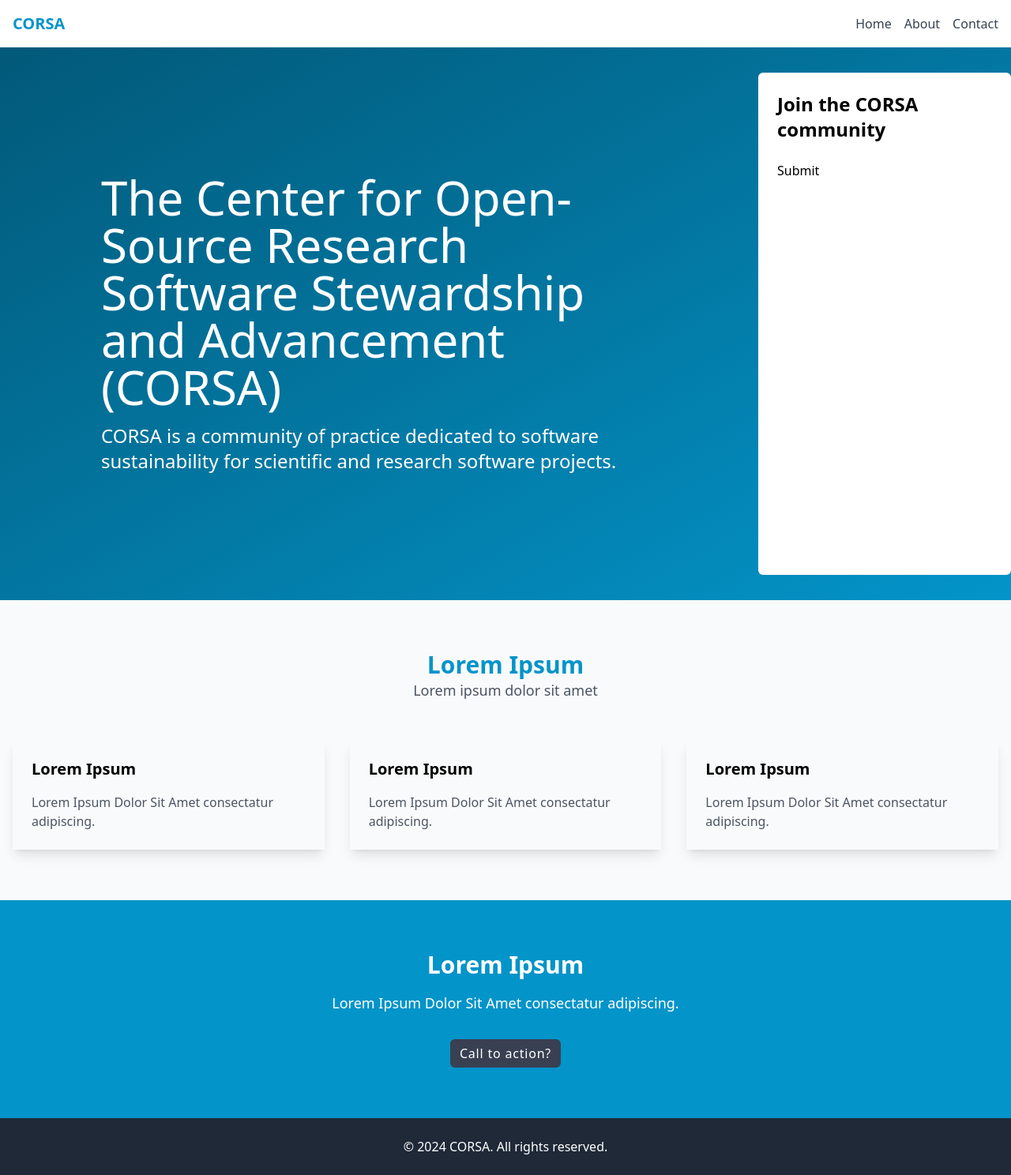
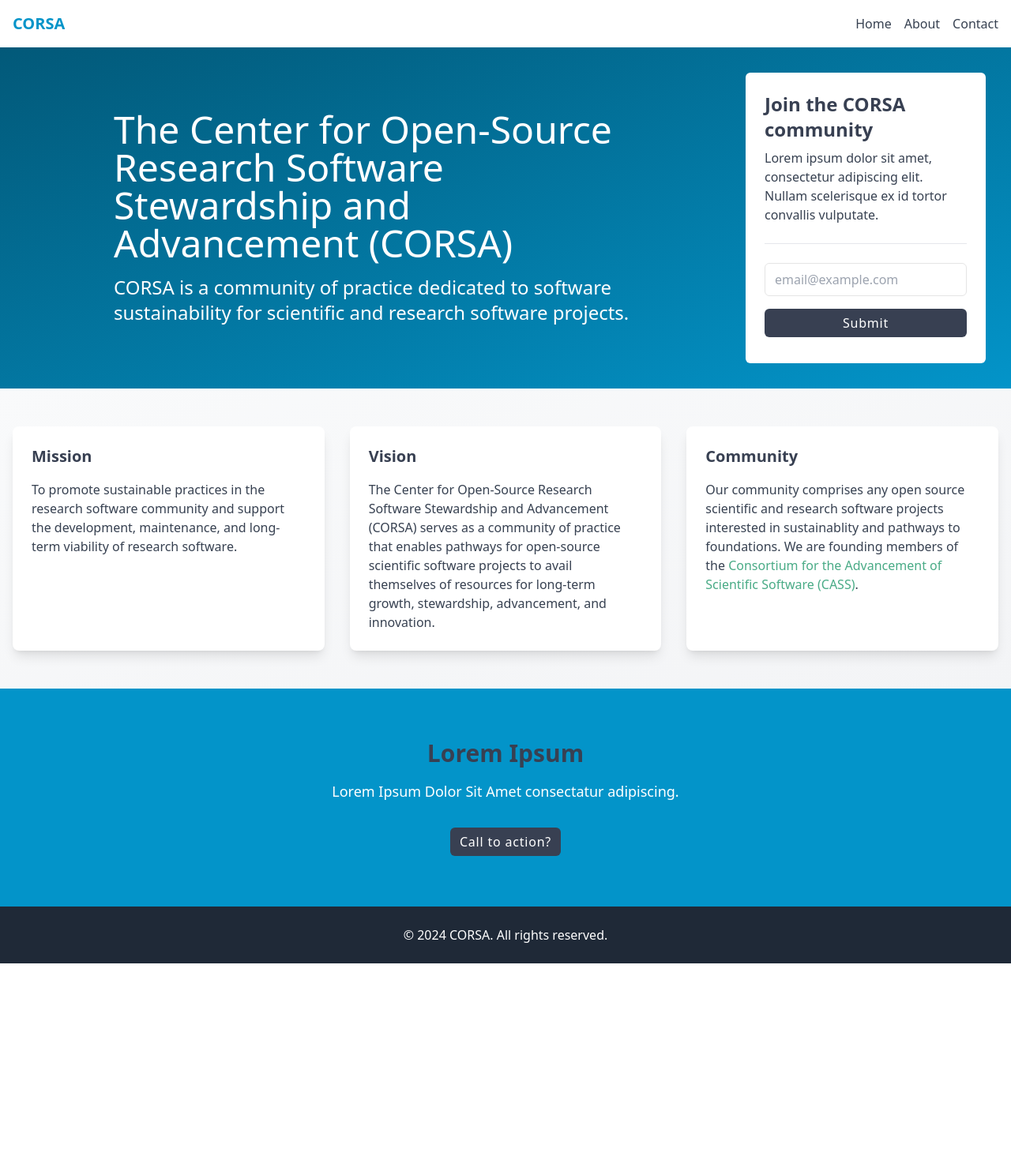
Before and after one commit to jtomeck/corsa, a Jekyll site: the page built from docs/index.html, in a window 1280 px wide. Shown: the whole page at 79% size. Built offline with Jekyll 4.4.1, drawn with Linux system fonts in a browser that asks for light colours; nearby versions of some CDN libraries; after the commit the page ends 1220 px from its top, so only the background shows below that.

Commit message:
Add responsiveness and some new content

```diff
--- a/docs/_includes/custom-styles.html
+++ b/docs/_includes/custom-styles.html
@@ -4,7 +4,7 @@
             /* User-defined hex values */
             --primary: #0394C9;
             --secondary: #373F51;
-            --accent: #5FBB97;
+            --accent: #49AB86;
         }
 
         /* Typography Styles */
@@ -14,7 +14,7 @@
         h4,
         h5,
         h6 {
-            @apply font-bold;
+            @apply font-bold text-secondary;
         }
 
         h1 {
@@ -42,6 +42,14 @@
         }
     }
 
+    a {
+        @apply text-accent;
+    }
+
+    a:hover {
+        @apply underline;
+    }
+
     @layer components {
 
         /*
@@ -53,6 +61,10 @@
 
         .btn {
             @apply duration-200 ease-in-out inline-flex items-center justify-center px-3 py-[6px] rounded-md text-base tracking-wider transition-all gap-2 h-9;
+        }
+
+        .btn:hover {
+            @apply no-underline;
         }
 
         .btn i {
@@ -219,8 +231,20 @@
             color: #9ca3af !important; /* Tailwind's neutral-400 */
         }
 
+        /*
+        Hero
+        */
+
         .hero {
             @apply bg-gradient-to-br from-[#025979] to-primary;
         }
+
+        /*
+        Cards
+        */
+
+        .card {
+            @apply bg-white rounded-lg shadow-lg p-6;
+        }
     }
 </style>
--- a/docs/_layouts/default.html
+++ b/docs/_layouts/default.html
@@ -44,7 +44,7 @@
         <script src="{{ site.baseurl }}/assets/js/script.js" defer></script>
 
     </head>
-    <body class="font-sans antialiased">
+    <body class="font-sans text-gray-700 antialiased">
 
         <!-- Navigation Bar -->
         <nav class="bg-white shadow-lg">
--- a/docs/index.html
+++ b/docs/index.html
@@ -9,50 +9,50 @@
 <!-- Hero Section -->
 <section class="hero bg-primary">
   <div class="container mx-auto py-8">
-    <div class="grid grid-cols-12">
-      <div class="p-32 col-span-9 text-white">
-        <h1 class="text-6xl font-light mb-4">The Center for Open-Source Research Software Stewardship and Advancement (CORSA)</h1>
+    <div class="grid lg:grid-cols-12 px-8">
+      <div class="lg:px-12 xl:px-28 pb-12 lg:pt-12 lg:col-span-9 text-white">
+        <h1 class="text-5xl font-light mb-4 text-white">The Center for Open-Source Research Software Stewardship and Advancement (CORSA)</h1>
         <p class="text-2xl font-normal">CORSA is a community of practice dedicated to software sustainability for scientific and research software projects.</p>
       </div>
-      <div class="bg-white rounded-md col-span-3 p-6">
-        <h3>Join the CORSA community</h3>
-        <input class="" type="email">
-        <button>Submit</button>
+      <div class="bg-white rounded-md lg:col-span-3 p-6">
+        <div class="pb-6">
+          <h3 class="mb-2">Join the CORSA community</h3>
+          <p>Lorem ipsum dolor sit amet, consectetur adipiscing elit. Nullam scelerisque ex id tortor convallis vulputate.</p>
+        </div>
+        <hr>
+        <form class="pt-6 space-y-4" action="">
+          <input class="bg-white border border-neutral-200 rounded-md w-full px-3 py-2 focus:outline-none focus:ring-2 focus:ring-inset focus:ring-secondary focus:ring-offset-15" type="email" placeholder="email@example.com">
+          <button type="submit" class="btn btn-secondary block w-full">Submit</button>
+        </form>
       </div>
     </div>
   </div>
 </section>
 
-<!-- Features Section -->
-<section id="features" class="py-16 bg-gray-50">
+<section class="py-6 lg:py-12 bg-gradient-to-br from-gray-50 to-gray-100">
   <div class="container mx-auto px-4">
-    <div class="text-center mb-12">
-      <h2 class="text-3xl font-bold text-primary">Lorem Ipsum</h2>
-      <p class="text-lg text-gray-600">Lorem ipsum dolor sit amet</p>
-    </div>
-
-    <div class="grid grid-cols-1 md:grid-cols-3 gap-8">
+    <div class="grid grid-cols-1 lg:grid-cols-3 gap-8">
       <!-- Feature 1 -->
       <div class="card shadow-lg p-6">
         <div class="card-body">
-          <h3 class="text-xl font-semibold mb-4">Lorem Ipsum</h3>
-          <p class="text-gray-600">Lorem Ipsum Dolor Sit Amet consectatur adipiscing.</p>
+          <h3 class="text-xl font-semibold mb-4">Mission</h3>
+          <p>To promote sustainable practices in the research software community and support the development, maintenance, and long-term viability of research software.</p>
         </div>
       </div>
 
       <!-- Feature 2 -->
       <div class="card shadow-lg p-6">
         <div class="card-body">
-          <h3 class="text-xl font-semibold mb-4">Lorem Ipsum</h3>
-          <p class="text-gray-600">Lorem Ipsum Dolor Sit Amet consectatur adipiscing.</p>
+          <h3 class="text-xl font-semibold mb-4">Vision</h3>
+          <p>The Center for Open-Source Research Software Stewardship and Advancement (CORSA) serves as a community of practice that enables pathways for open-source scientific software projects to avail themselves of resources for long-term growth, stewardship, advancement, and innovation.</p>
         </div>
       </div>
 
       <!-- Feature 3 -->
       <div class="card shadow-lg p-6">
         <div class="card-body">
-          <h3 class="text-xl font-semibold mb-4">Lorem Ipsum</h3>
-          <p class="text-gray-600">Lorem Ipsum Dolor Sit Amet consectatur adipiscing.</p>
+          <h3 class="text-xl font-semibold mb-4">Community</h3>
+          <p>Our community comprises any open source scientific and research software projects interested in sustainablity and pathways to foundations. We are founding members of the <a href="https://cass.community">Consortium for the Advancement of Scientific Software (CASS)</a>.</p>
         </div>
       </div>
     </div>
```
